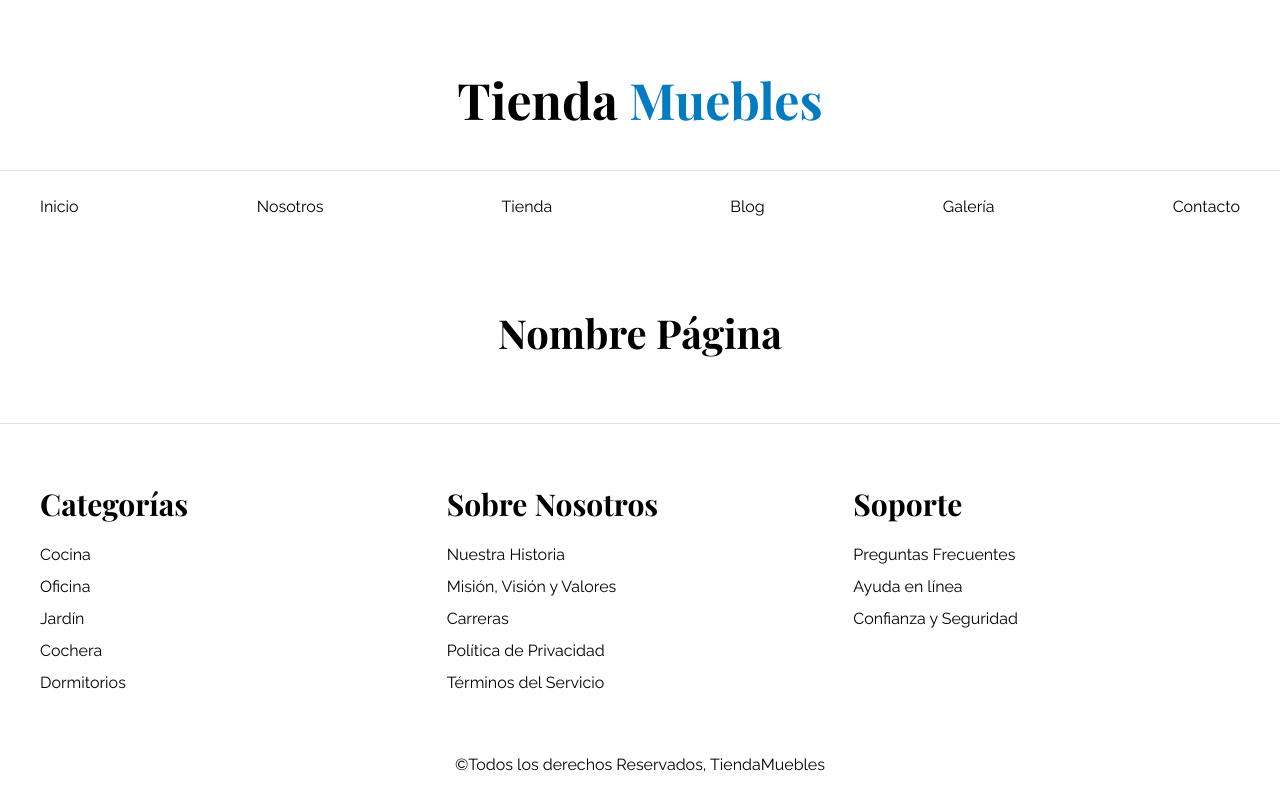
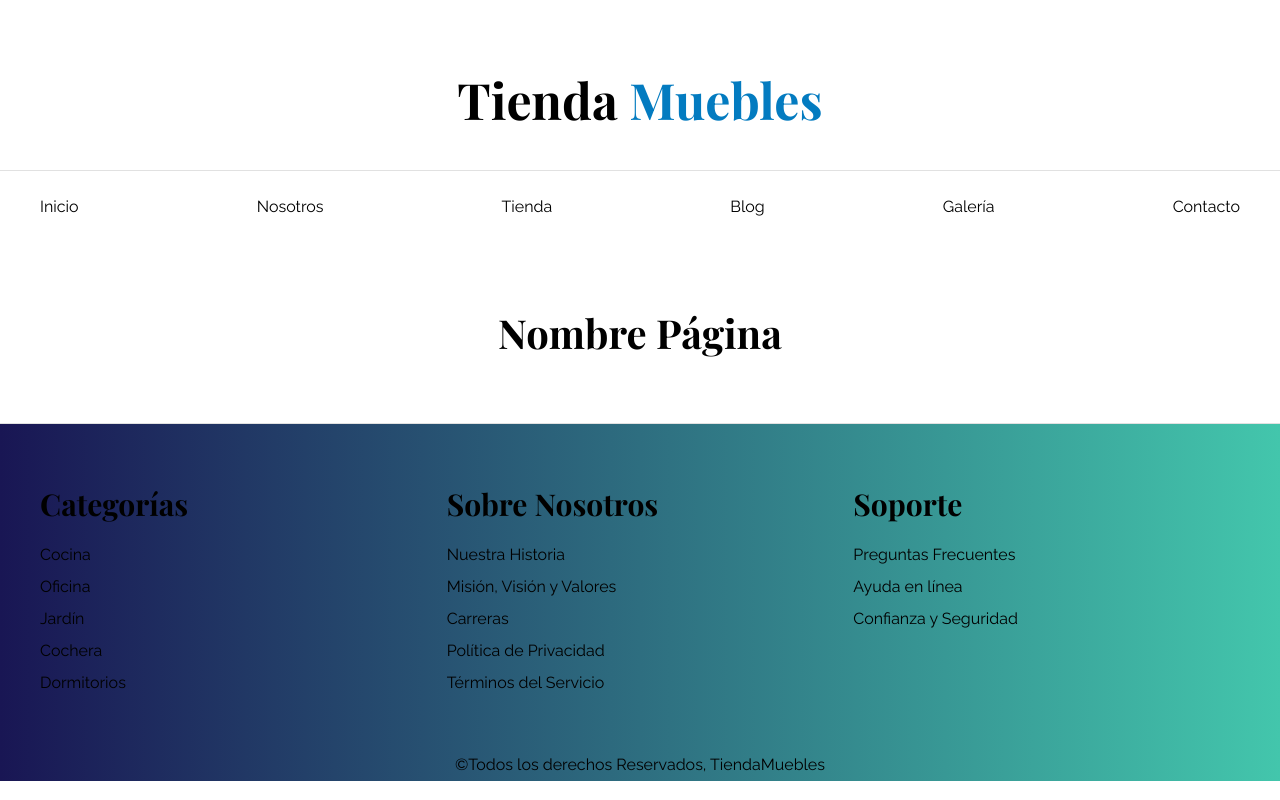
Before and after one commit to Nicobogado12/Nicobogado12.github.io, a plain HTML site: page base.html in a window 1280 px wide. Drawn offline with nearby package versions, Linux system fonts and the light colour scheme.

Commit message:
se agrego gradiente en el footer

```diff
--- a/css/app.css
+++ b/css/app.css
@@ -1,3 +1,5 @@
+@import 'animate.css';
+
 html {
     box-sizing: border-box;
     font-size: 62.5%; /* 1REM = 10px */
@@ -99,6 +101,9 @@ img {
 .nombre-sitio span {
     color: #037bc0;
 }
+
+
+
 .contenedor-navegacion {
     border-top: .1rem solid #e1e1e1;
 }
@@ -288,6 +293,14 @@ img {
     border-top: 1px solid #e1e1e1;
     margin-top: 5rem;
     padding-top: 5rem;
+    background: rgba(25,22,84,1);
+    background: -moz-linear-gradient(left, rgba(25,22,84,1) 0%, rgba(67,198,172,1) 100%);
+    background: -webkit-gradient(left top, right top, color-stop(0%, rgba(25,22,84,1)), color-stop(100%, rgba(67,198,172,1)));
+    background: -webkit-linear-gradient(left, rgba(25,22,84,1) 0%, rgba(67,198,172,1) 100%);
+    background: -o-linear-gradient(left, rgba(25,22,84,1) 0%, rgba(67,198,172,1) 100%);
+    background: -ms-linear-gradient(left, rgba(25,22,84,1) 0%, rgba(67,198,172,1) 100%);
+    background: linear-gradient(to right, rgba(25,22,84,1) 0%, rgba(67,198,172,1) 100%);
+    filter: progid:DXImageTransform.Microsoft.gradient( startColorstr='#191654', endColorstr='#43c6ac', GradientType=1 );
 }
 .site-footer h3 {
     margin-bottom: .5rem;
```
Also changed, not shown: base.html (+2 -2 lines), index.html (+5 -5 lines).
